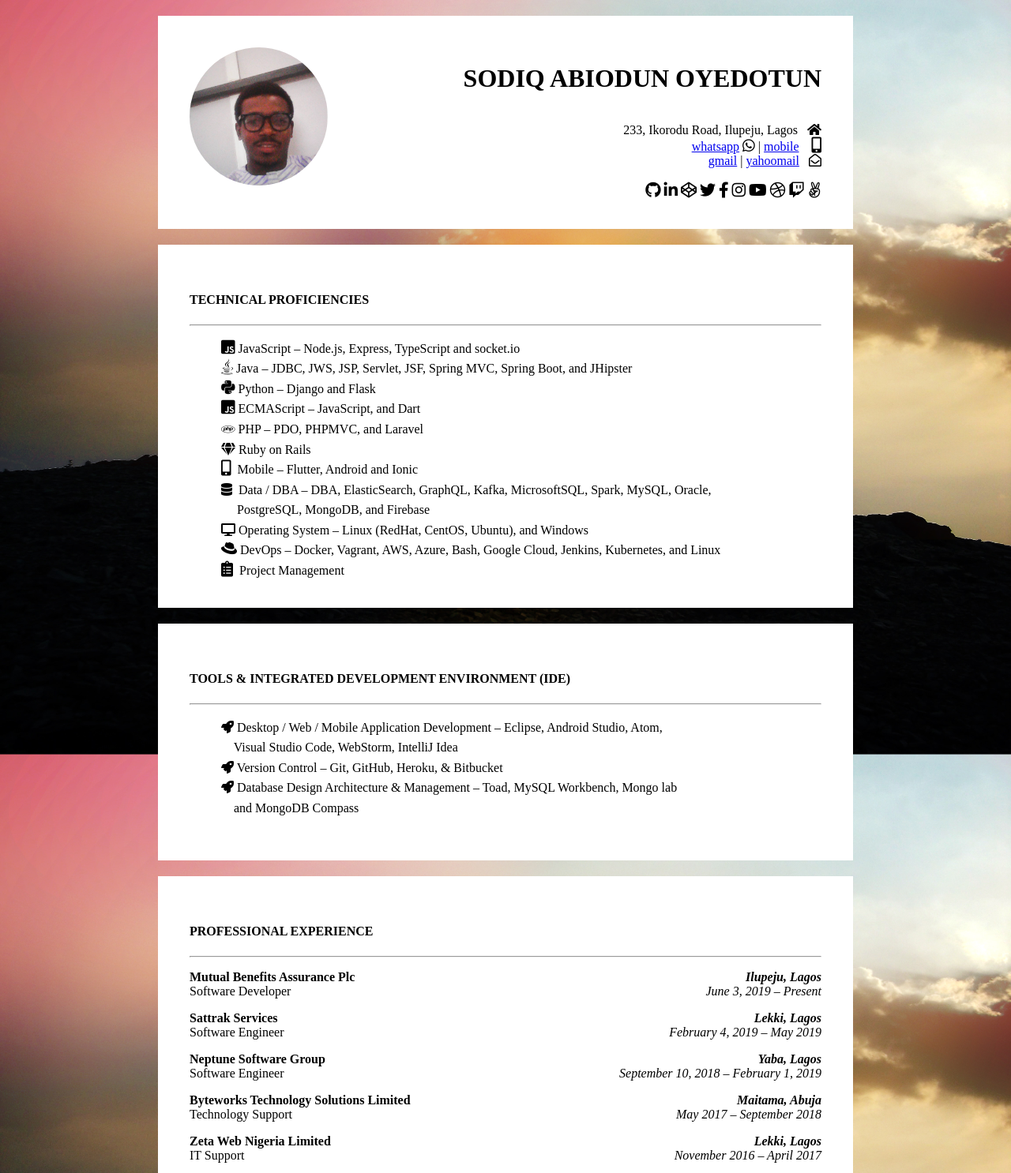
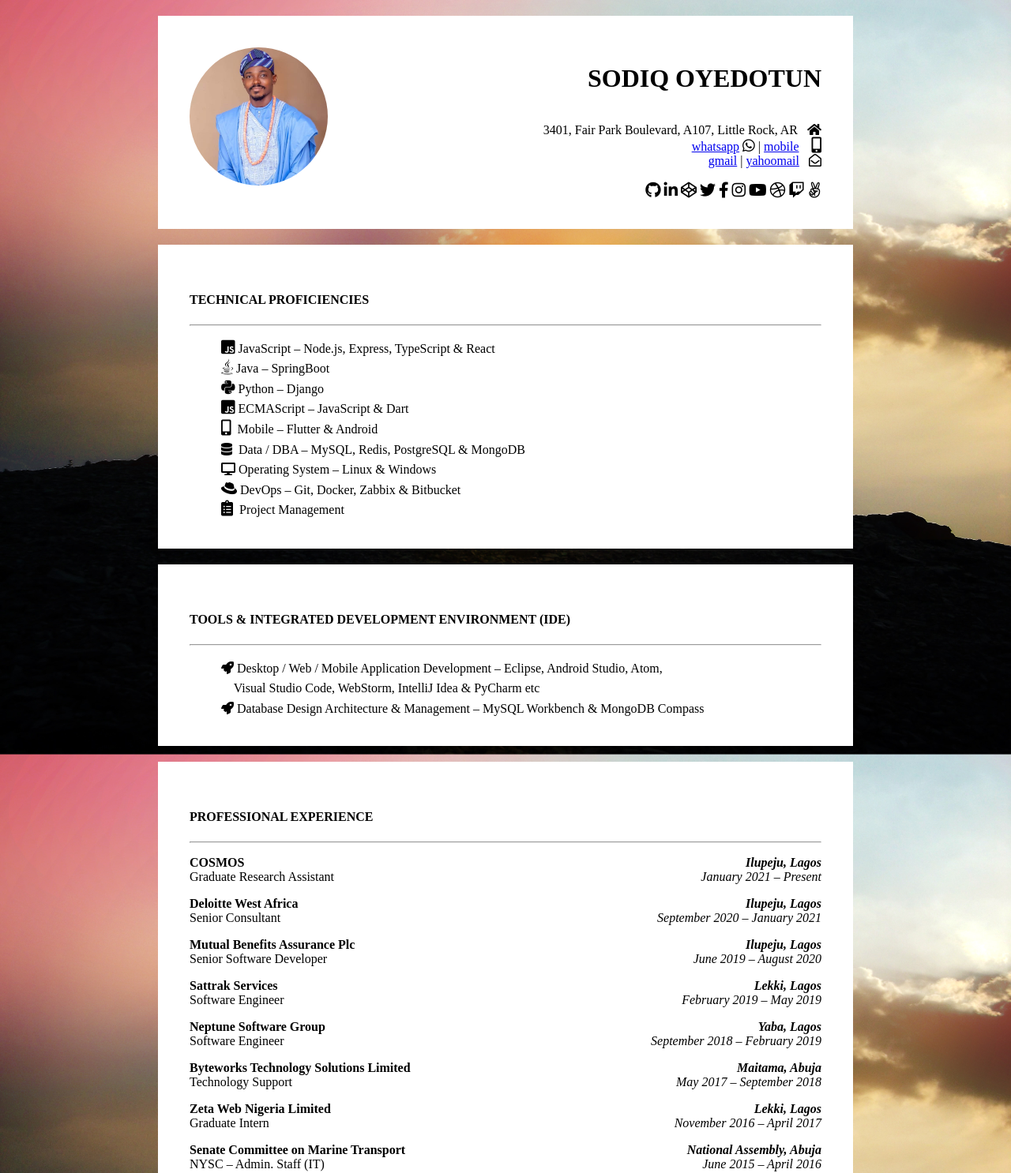
Before and after one commit to oyedotunsodiq045/portfolio, a plain HTML site: page index.html in a window 1280 px wide. Shown: the top 1486 px of the page at 79% size. Drawn offline with nearby package versions, Linux system fonts and the light colour scheme.

Commit message:
US changes

```diff
--- a/css/master.css
+++ b/css/master.css
@@ -95,7 +95,7 @@ h4 {
 }
 
 .content_1 {
-  height: 380px;
+  height: 305px;
 }
 
 .content_2 {
@@ -103,11 +103,11 @@ h4 {
 }
 
 .content_3 {
-  height: 220px;
+  height: 150px;
 }
 
 .content_4 {
-  height: 500px;
+  height: 610px;
 }
 
 .content_5 {
@@ -115,7 +115,7 @@ h4 {
 }
 
 .content_6 {
-  height: 1020px;
+  height: 1180px;
 }
 
 .content_7 {
--- a/index.html
+++ b/index.html
@@ -27,18 +27,20 @@
     <link rel="stylesheet" href="https://use.fontawesome.com/releases/v5.13.0/css/all.css">
     <!-- Animate CSS -->
     <!-- Download Local Animate CSS -->
-    <link rel="stylesheet" href="https://cdnjs.cloudflare.com/ajax/libs/animate.css/3.5.2/animate.min.css" />
+    <link rel="stylesheet" href="https://cdnjs.cloudflare.com/ajax/libs/animate.css/4.1.1/animate.min.css" />
     <title>Sodiq Oyedotun | Resume</title>
   </head>
   <body>
 
-    <div class="content header">
-      <img src="images/me.png" class="profile_pic">
-      <h1 class="pull-right">SODIQ ABIODUN OYEDOTUN</h1>
+    <div class="animate__animated animate__fadeInLeft animate__delay-2s content header">
+      <!-- <img src="images/me.png" class="profile_pic"> -->
+      <img src="images/linkedin.jfif" class="animate__animated animate__rubberBand animate__delay-5s profile_pic">
+      <!-- <h1 class="pull-right">SODIQ ABIODUN OYEDOTUN</h1> -->
+      <h1 class="pull-right">SODIQ OYEDOTUN</h1>
       <p class="pull-right">
         <!-- 1, Church of Christ Street, Kola, Agbado, Lagos &nbsp; <i class="fas fa-home" id="fa_icon_16"></i><br> -->
-        233, Ikorodu Road, Ilupeju, Lagos &nbsp; <i class="fas fa-home" id="fa_icon_16"></i><br>
-        <a href="tel:+2348175044840">whatsapp</a> <i class="fab fa-whatsapp" id="fa_icon_18"></i> | <a href="tel:+2347058924457">mobile</a> &nbsp; &nbsp;<i class="fas fa-mobile-alt" id="fa_icon_20"></i><br>
+        3401, Fair Park Boulevard, A107, Little Rock, AR &nbsp; <i class="fas fa-home" id="fa_icon_16"></i><br>
+        <a href="tel:+1 (501) 508-3547">whatsapp</a> <i class="fab fa-whatsapp" id="fa_icon_18"></i> | <a href="tel:+15015083547">mobile</a> &nbsp; &nbsp;<i class="fas fa-mobile-alt" id="fa_icon_20"></i><br>
         <a href="mailto:oyedotunsodiq045@gmail.com?Subject=Hello" target="_top">gmail</a> | <a href="mailto:oyedotunsodiq045@yahoo.com?Subject=Hello" target="_top">yahoomail</a> &nbsp; <i class="far fa-envelope-open" id="fa_icon_16"></i><br>
         <br>
         <a href="https://github.com/oyedotunsodiq045/" target="_blank"><i class="fab fa-github" id="fa_icon_20"></i></a>
@@ -64,23 +66,30 @@
       </p> -->
     </div>
 
-    <div class="content content_1">
+    <div class="animate__animated animate__fadeInRight animate__delay-3s content content_1">
       <h4>TECHNICAL PROFICIENCIES</h4>
       <hr>
       <ul class="a">
-        <li><i class="fab fa-js-square" id="fa_icon_20"></i> JavaScript – Node.js, Express, TypeScript and socket.io</li>
-        <li><i class="fab fa-java" id="fa_icon_20"></i> Java – JDBC, JWS, JSP, Servlet, JSF, Spring MVC, Spring Boot, and JHipster</li>
-        <li><i class="fab fa-python" id="fa_icon_20"></i> Python – Django and Flask</li>
-        <li><i class="fab fa-js-square" id="fa_icon_20"></i> ECMAScript – JavaScript, and Dart</li>
-        <li><i class="fab fa-php" id="fa_icon_14"></i> PHP – PDO, PHPMVC, and Laravel</li>
-        <li><i class="fas fa-gem"></i> Ruby on Rails</li>
+        <!-- <li><i class="fab fa-js-square" id="fa_icon_20"></i> JavaScript – Node.js, Express, TypeScript & socket.io</li> -->
+        <li><i class="fab fa-js-square" id="fa_icon_20"></i> JavaScript – Node.js, Express, TypeScript & React</li>
+        <!-- <li><i class="fab fa-java" id="fa_icon_20"></i> Java – JDBC, JWS, JSP, Servlet, JSF, Spring MVC, Spring Boot, & JHipster</li> -->
+        <li><i class="fab fa-java" id="fa_icon_20"></i> Java – SpringBoot</li>
+        <!-- <li><i class="fab fa-python" id="fa_icon_20"></i> Python – Django & Flask</li> -->
+        <li><i class="fab fa-python" id="fa_icon_20"></i> Python – Django</li>
+        <li><i class="fab fa-js-square" id="fa_icon_20"></i> ECMAScript – JavaScript & Dart</li>
+        <!-- <li><i class="fab fa-php" id="fa_icon_14"></i> PHP – PDO, PHPMVC, & Laravel</li> -->
+        <!-- <li><i class="fas fa-gem"></i> Ruby on Rails</li> -->
         <!-- <li><i class="far fa-gem" id="fa_color_black"></i> Ruby on Rails</li> -->
-        <li><i class="fas fa-mobile-alt" id="fa_icon_20"></i> &nbsp;Mobile – Flutter, Android and Ionic</li>
-        <li><i class="fas fa-database" id="fa_color_black"></i> &nbsp;Data / DBA – DBA, ElasticSearch, GraphQL, Kafka, MicrosoftSQL, Spark, MySQL, Oracle,
+        <!-- <li><i class="fas fa-mobile-alt" id="fa_icon_20"></i> &nbsp;Mobile – Flutter, Android & Ionic</li> -->
+        <li><i class="fas fa-mobile-alt" id="fa_icon_20"></i> &nbsp;Mobile – Flutter & Android</li>
+        <!-- <li><i class="fas fa-database" id="fa_color_black"></i> &nbsp;Data / DBA – DBA, ElasticSearch, GraphQL, Kafka, MicrosoftSQL, Spark, MySQL, Oracle,
           <br>
-           &nbsp; &nbsp; &nbsp;PostgreSQL, MongoDB, and Firebase</li>
-        <li><i class="fas fa-desktop"></i> Operating System – Linux (RedHat, CentOS, Ubuntu), and Windows</li>
-        <li><i class="fab fa-redhat" id="fa_icon_20"></i> DevOps – Docker, Vagrant, AWS, Azure, Bash, Google Cloud, Jenkins, Kubernetes, and Linux</li>
+           &nbsp; &nbsp; &nbsp;PostgreSQL, MongoDB, and Firebase</li> -->
+        <li><i class="fas fa-database" id="fa_color_black"></i> &nbsp;Data / DBA – MySQL, Redis, PostgreSQL & MongoDB</li>
+        <!-- <li><i class="fas fa-desktop"></i> Operating System – Linux (RedHat, CentOS, Ubuntu), & Windows</li> -->
+        <li><i class="fas fa-desktop"></i> Operating System – Linux & Windows</li>
+        <!-- <li><i class="fab fa-redhat" id="fa_icon_20"></i> DevOps – Docker, Vagrant, AWS, Azure, Bash, Google Cloud, Jenkins, Kubernetes, & Linux</li> -->
+        <li><i class="fab fa-redhat" id="fa_icon_20"></i> DevOps – Git, Docker, Zabbix & Bitbucket</li>
         <li><i class="fas fa-clipboard-list" id="fa_icon_20"></i> &nbsp;Project Management</li>
       </ul>
     </div>
@@ -98,17 +107,18 @@
       </ul>
     </div> -->
 
-    <div class="content content_3">
+    <div class="animate__animated animate__backInDown animate__delay-3s content content_3">
       <h4>TOOLS & INTEGRATED DEVELOPMENT ENVIRONMENT (IDE)</h4>
       <hr>
       <ul class="a">
         <li><i class="fas fa-rocket"></i> Desktop / Web / Mobile Application Development – Eclipse, Android Studio, Atom,
           <br>
-           &nbsp; &nbsp; Visual Studio Code, WebStorm, IntelliJ Idea</li>
-        <li><i class="fas fa-rocket"></i> Version Control – Git, GitHub, Heroku, & Bitbucket</li>
-        <li><i class="fas fa-rocket"></i> Database Design Architecture & Management – Toad, MySQL Workbench, Mongo lab
+           &nbsp; &nbsp; Visual Studio Code, WebStorm, IntelliJ Idea & PyCharm etc</li>
+        <!-- <li><i class="fas fa-rocket"></i> Version Control – Git, GitHub, Heroku & Bitbucket</li> -->
+        <!-- <li><i class="fas fa-rocket"></i> Database Design Architecture & Management – Toad, MySQL Workbench, Mongo lab
           <br>
-           &nbsp; &nbsp; and MongoDB Compass</li>
+           &nbsp; &nbsp; and MongoDB Compass</li> -->
+        <li><i class="fas fa-rocket"></i> Database Design Architecture & Management – MySQL Workbench & MongoDB Compass</li>
       </ul>
     </div>
 
@@ -116,16 +126,24 @@
       <h4>PROFESSIONAL EXPERIENCE</h4>
       <hr>
       <p>
+        <b>COSMOS <span class="pull-right"><i>Ilupeju, Lagos</i></span></b><br>
+        <span>Graduate Research Assistant <span class="pull-right"><i>January 2021 – Present</i></span></span>
+      </p>
+      <p>
+        <b>Deloitte West Africa <span class="pull-right"><i>Ilupeju, Lagos</i></span></b><br>
+        <span>Senior Consultant <span class="pull-right"><i>September 2020 – January 2021</i></span></span>
+      </p>
+      <p>
         <b>Mutual Benefits Assurance Plc <span class="pull-right"><i>Ilupeju, Lagos</i></span></b><br>
-        <span>Software Developer <span class="pull-right"><i>June 3, 2019 – Present</i></span></span>
+        <span>Senior Software Developer <span class="pull-right"><i>June 2019 – August 2020</i></span></span>
       </p>
       <p>
         <b>Sattrak Services <span class="pull-right"><i>Lekki, Lagos</i></span></b><br>
-        <span>Software Engineer <span class="pull-right"><i>February 4, 2019 – May 2019</i></span></span>
+        <span>Software Engineer <span class="pull-right"><i>February 2019 – May 2019</i></span></span>
       </p>
       <p>
         <b>Neptune Software Group <span class="pull-right"><i>Yaba, Lagos</i></span></b><br>
-        <span>Software Engineer <span class="pull-right"><i>September 10, 2018 – February 1, 2019</i></span></span>
+        <span>Software Engineer <span class="pull-right"><i>September 2018 – February 2019</i></span></span>
       </p>
       <p>
         <b>Byteworks Technology Solutions Limited <span class="pull-right"><i>Maitama, Abuja</i></span></b><br>
@@ -133,7 +151,7 @@
       </p>
       <p>
         <b>Zeta Web Nigeria Limited <span class="pull-right"><i>Lekki, Lagos</i></span></b><br>
-        <span>IT Support <span class="pull-right"><i>November 2016 – April 2017</i></span>
+        <span>Graduate Intern <span class="pull-right"><i>November 2016 – April 2017</i></span>
       </p>
       <p>
         <b>Senate Committee on Marine Transport <span class="pull-right"><i>National Assembly, Abuja</i></span></b><br>
@@ -154,7 +172,7 @@
       <hr>
       <p>
         <b>University of Arkansas<span class="pull-right"><i>Little Rock, Arkansas</i></span></b><br>
-        <span>Master of Science in Business Information Systems and Analytics <span class="pull-right"><i>Fall 2020 - 2022</i></span></span><br>
+        <span>Master of Science in Business Information Systems and Analytics <span class="pull-right"><i>2021 - 2022</i></span></span><br>
         <span>Distinction</span>
       </p>
       <p>
@@ -164,21 +182,30 @@
       </p>
     </div>
 
-    <div class="content content_6">
+    <div class="animate__animated animate__backInDown animate__delay-5s content content_6">
       <h4>PROJECTS</h4>
       <hr>
       <p>
         <b>Software Development</b><br>
-        HNG Internship <span class="pull-right"><i>June 30 2020 – *</i></span>
+        GTech Inc <span class="pull-right"><i>May 2017 – December 2020</i></span>
+        <ul class="a">
+          <li><i class="fas fa-rocket"></i> Founded <a href="https://starktechbank.herokuapp.com/" target="_blank">StarkTechBank</a> – Another banking solution</li>
+          <li><i class="fas fa-rocket"></i> Founded <a href="https://softoverflow.herokuapp.com/" target="_blank">SoftOverflow</a> – A StackOverflow API clone</li>
+          <li><i class="fas fa-rocket"></i> Founded <a href="http://revie.glitch.me/" target="_blank">Revie</a> – Property Listing API</li>
+        </ul>
+      </p>
+      <p>
+        <b>Software Development</b><br>
+        HNG Internship <span class="pull-right"><i>June 2020 – August 2020</i></span>
         <ul class="a">
           <li><i class="fas fa-rocket"></i> Built <a href="https://app.fundmylaptop.com/" target="_blank">fundmylaptop</a> Investor Dashboard – coded the Account Overview & Investments.</li>
-          <li><i class="fas fa-rocket"></i> Part of the team that agreed on the formula for calculating fundmylaptop rate.</li>
+          <!-- <li><i class="fas fa-rocket"></i> Part of the team that agreed on the formula for calculating fundmylaptop rate.</li> -->
           <li><i class="fas fa-rocket"></i> Implemented CI/CD with Travis CI.</li>
         </ul>
       </p>
       <p>
         <b>Software Development</b><br>
-        Mutual Benefits Assurance Plc <span class="pull-right"><i>June 2019 – *</i></span>
+        Mutual Benefits Assurance Plc <span class="pull-right"><i>June 2019 – August 2020</i></span>
         <ul class="a">
           <li><i class="fas fa-rocket"></i> Built the API’s for <a href="https://www.mutualng.com/main/index" target="_blank">mutualng.com</a> and mutual retail mobile app.</li>
           <li><i class="fas fa-rocket"></i> Maintained and Implemented new features on the eHRM application.</li>
@@ -294,7 +321,7 @@
       </p>
     </div>
 
-    <button onclick="topFunction()" class="animated slideInRight" id="myBtn" title="Go to top">Top</button>
+    <button onclick="topFunction()" class="animate__animated animate__slideInRight" id="myBtn" title="Go to top">Top</button>
 
   </body>
 </html>
```
Also changed, not shown: images/linkedin.jfif (added).
